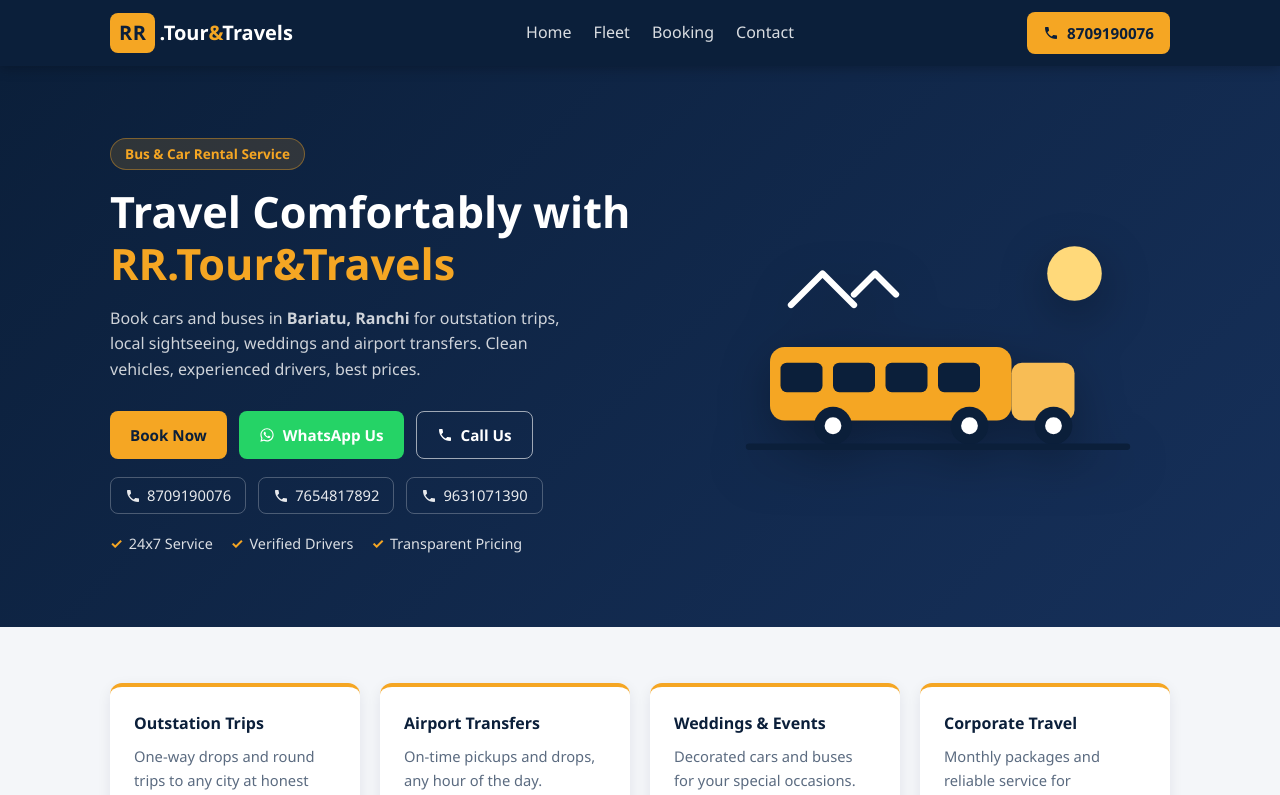
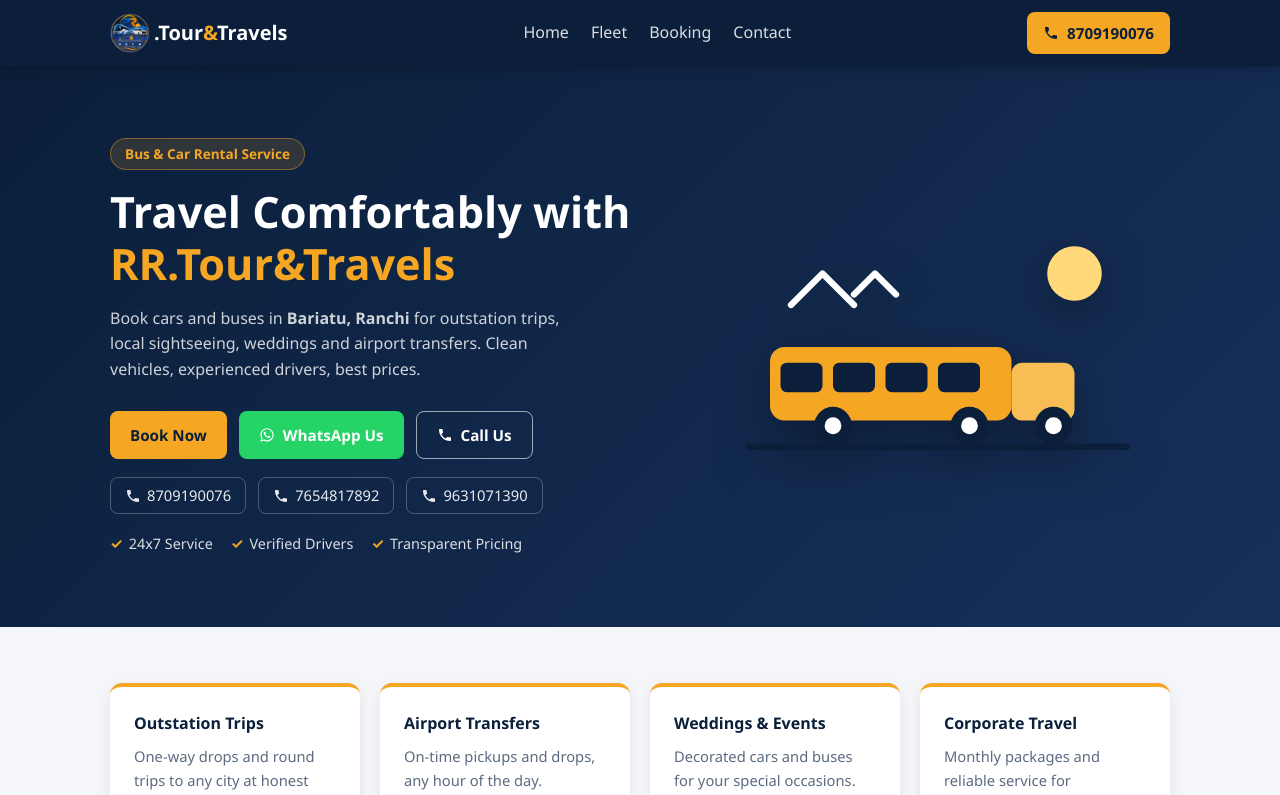
Before and after one commit to hariomk8118-source/RR-Tour-and-Travels, a React (Vite) app: page / in a window 1280 px wide. Shown: the top 795 px of the page. Built offline with nearby package versions, Linux system fonts and the light colour scheme.

Commit message:
Replace RR badge with custom logo image in header and footer

```diff
--- a/package.json
+++ b/package.json
@@ -21,6 +21,7 @@
     "@types/react-dom": "^19.2.7",
     "@vitejs/plugin-react": "^6.1.1",
     "oxlint": "^1.81.0",
+    "sharp-cli": "^6.1.0",
     "vite": "^8.3.0"
   }
 }
--- a/src/App.css
+++ b/src/App.css
@@ -92,6 +92,13 @@
   padding: 4px 9px;
   font-weight: 800;
   letter-spacing: 0.5px;
+}
+
+.brand-logo {
+  width: 40px;
+  height: 40px;
+  border-radius: 50%;
+  object-fit: cover;
 }
 
 .brand-amp {
--- a/src/components/Footer.jsx
+++ b/src/components/Footer.jsx
@@ -1,5 +1,6 @@
 import { PHONES, WHATSAPP_LINK } from '../data/vehicles';
 import { PhoneIcon, WhatsAppIcon } from './Header';
+import logoImg from '../CarImage/logo.webp';
 
 const year = new Date().getFullYear();
 
@@ -9,7 +10,7 @@ export default function Footer() {
       <div className="container footer-grid">
         <div>
           <div className="brand footer-brand">
-            <span className="brand-badge">RR</span>
+            <img src={logoImg} alt="RR.Tour&Travels" className="brand-logo" />
             <span className="brand-name">.Tour<span className="brand-amp">&amp;</span>Travels</span>
           </div>
           <p className="footer-text">
--- a/src/components/Header.jsx
+++ b/src/components/Header.jsx
@@ -1,5 +1,6 @@
 import { useState } from 'react';
 import { PRIMARY_PHONE } from '../data/vehicles';
+import logoImg from '../CarImage/logo.webp';
 
 export default function Header() {
   const [open, setOpen] = useState(false);
@@ -8,7 +9,7 @@ export default function Header() {
     <header className="header">
       <div className="container header-inner">
         <a href="#home" className="brand">
-          <span className="brand-badge">RR</span>
+          <img src={logoImg} alt="RR.Tour&Travels" className="brand-logo" />
           <span className="brand-name">
             .Tour<span className="brand-amp">&amp;</span>Travels
           </span>
```
Also changed, not shown: src/CarImage/logo.webp (added), 1 other file (tests, documents, lock files or other folders).
